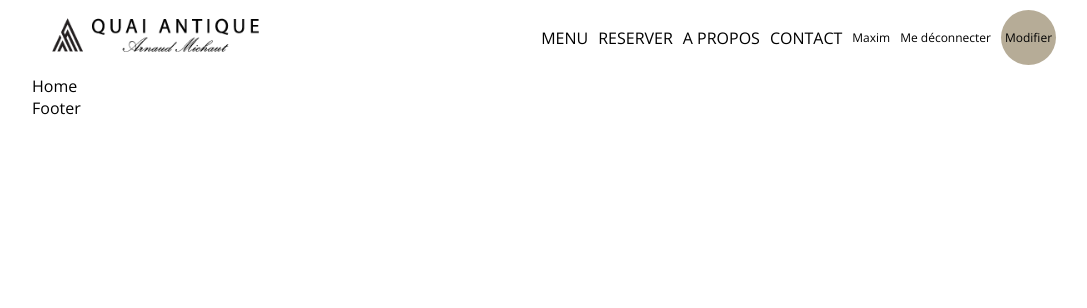
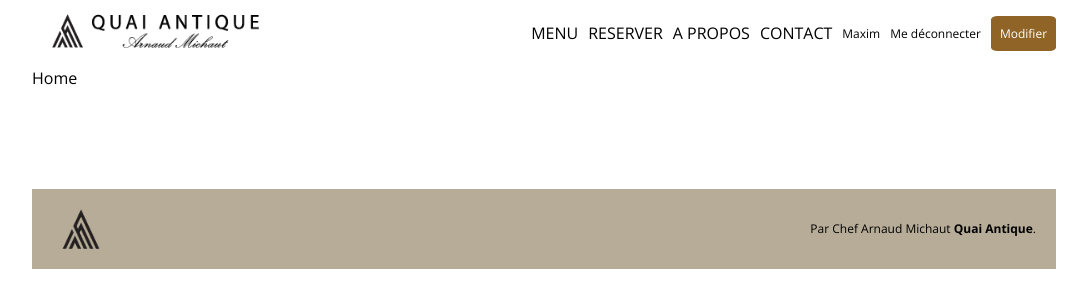
Before and after one commit to novikovprog/quaiAntique, a React (Create React App) app in the folder client/: page / in a window 1280 px wide. Shown: the top 308 px of the page, without its empty margins (96-1183 px from the left). Built offline with nearby package versions, Linux system fonts and the light colour scheme.

Commit message:
add footer first version

```diff
--- a/client/src/components/Footer.jsx
+++ b/client/src/components/Footer.jsx
@@ -1,8 +1,12 @@
 import React from 'react'
+import Logo from '../img/logo-footer.png'
 
 const Footer = () => {
   return (
-    <div>Footer</div>
+    <footer>
+      <img src={Logo} alt="" />
+      <span>Par Chef Arnaud Michaut <b>Quai Antique</b>.</span>
+    </footer>
   )
 }
 
--- a/client/src/style.scss
+++ b/client/src/style.scss
@@ -91,26 +91,40 @@ $coffee : #906427;
                 }
 
                 .write{
-                    background-color: #b6ac97;
-                    width: 55px;
-                    height: 55px;
-                    border-radius: 50%;
+                    color: white;
+                    background-color: $coffee;
+                    width: 65px;
+                    height: 35px;
+                    border-radius: 10%;
                     display: flex;
                     align-items: center;
                     justify-content: center;
                     font-weight: 300;
 
                     &:hover{
-                        width: 53px;
-                        height: 53px;
-                        color: #b6ac97;
+                        width: 63px;
+                        height: 33px;
+                        color: $coffee;
                         background-color: #fff;
                         border: 1px solid #b6ac97;
                     }
+
                 }
             }
         }
     }
 
+    footer{
+        margin-top: 100px;
+        padding: 20px;
+        background-color: #b6ac97;
+        display: flex;
+        align-items: center;
+        justify-content: space-between;
+        img{
+            height: 40px;
+            font-size: 12px;
+        }
+    }
 
 }
```
Also changed, not shown: client/src/img/logo-footer.png (added), client/src/img/logo-quai-antique.png.
